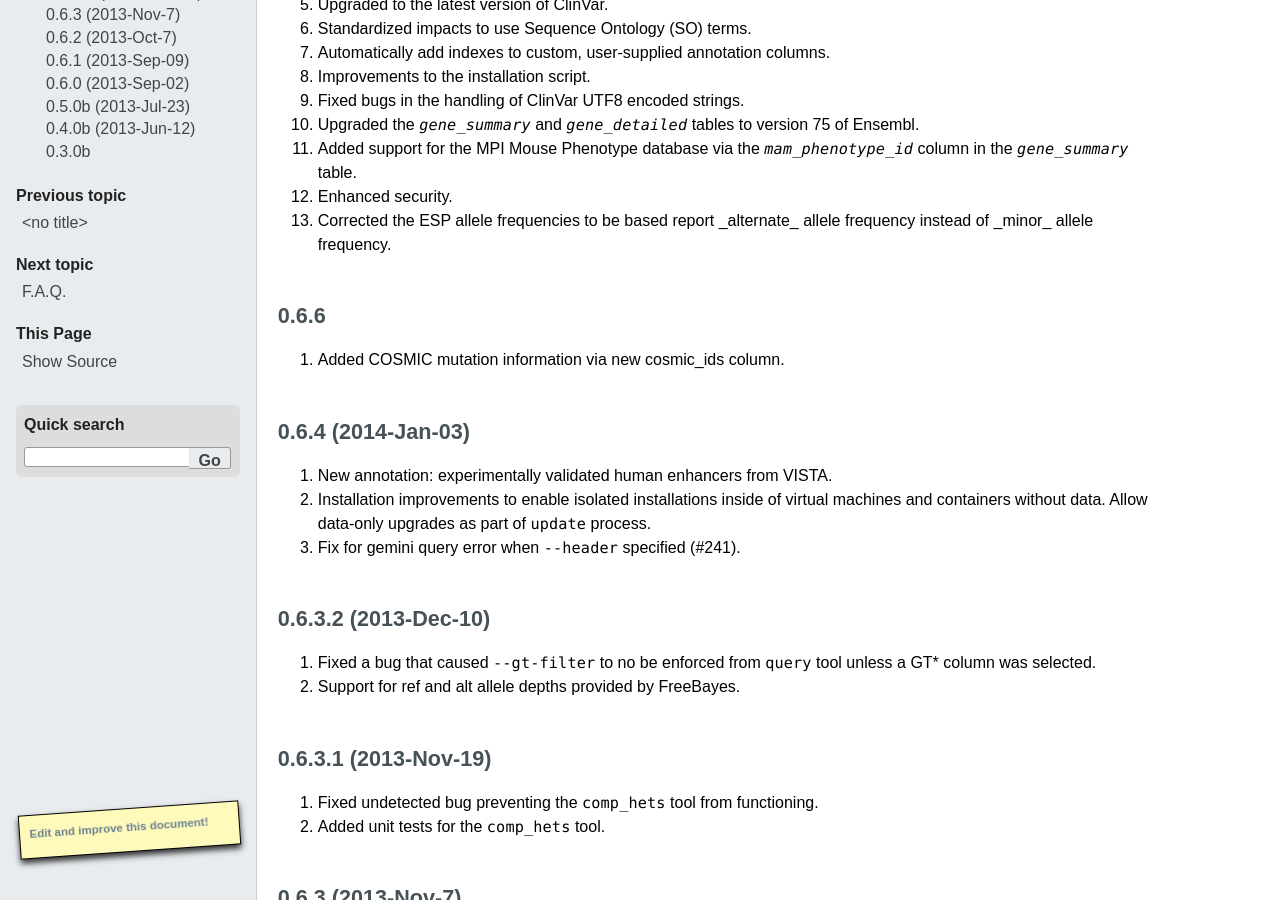
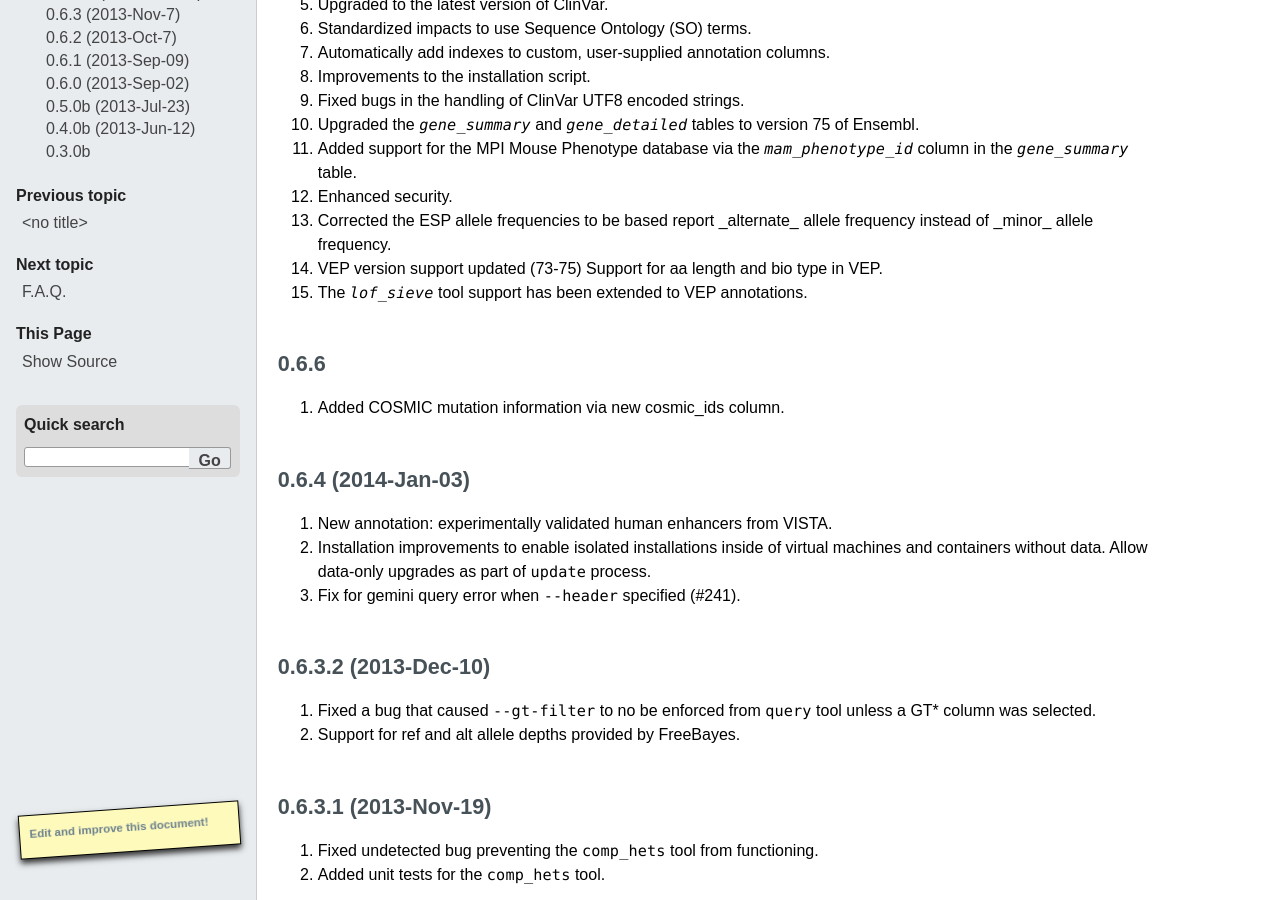
Before and after one commit to arq5x/gemini, a Sphinx documentation site: the page built from docs/content/history.rst, in a window 1280 px wide and 900 px high, scrolled down 442 px. Built offline with Sphinx 7.4.7, drawn with Linux system fonts in a browser that asks for light colours; formulas are drawn with MathJax 3; pages that are not in the unit, such as notebooks, are missing from menus; comment, search, counter and statistics services are not loaded; the version number is read from the project's files by our own code.

Commit message:
[DOC] update release history

```diff
--- a/docs/content/history.rst
+++ b/docs/content/history.rst
@@ -21,6 +21,8 @@ Release History
 11. Added support for the MPI Mouse Phenotype database via the `mam_phenotype_id` column in the `gene_summary` table.
 12. Enhanced security.
 13. Corrected the ESP allele frequencies to be based report _alternate_ allele frequency instead of _minor_ allele frequency.
+14. VEP version support updated (73-75) Support for aa length and bio type in VEP.
+15. The `lof_sieve` tool support has been extended to VEP annotations.
 
 
 0.6.6
```
